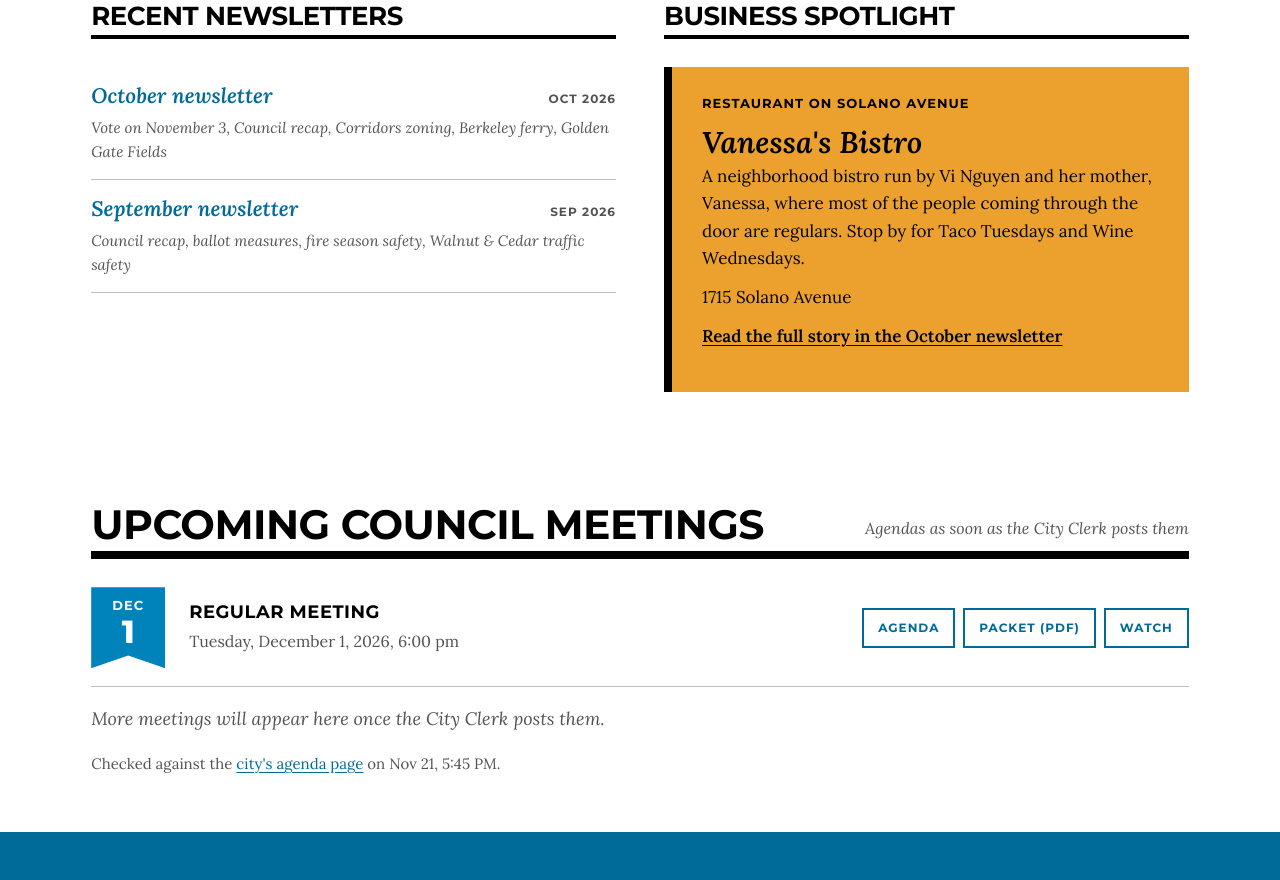
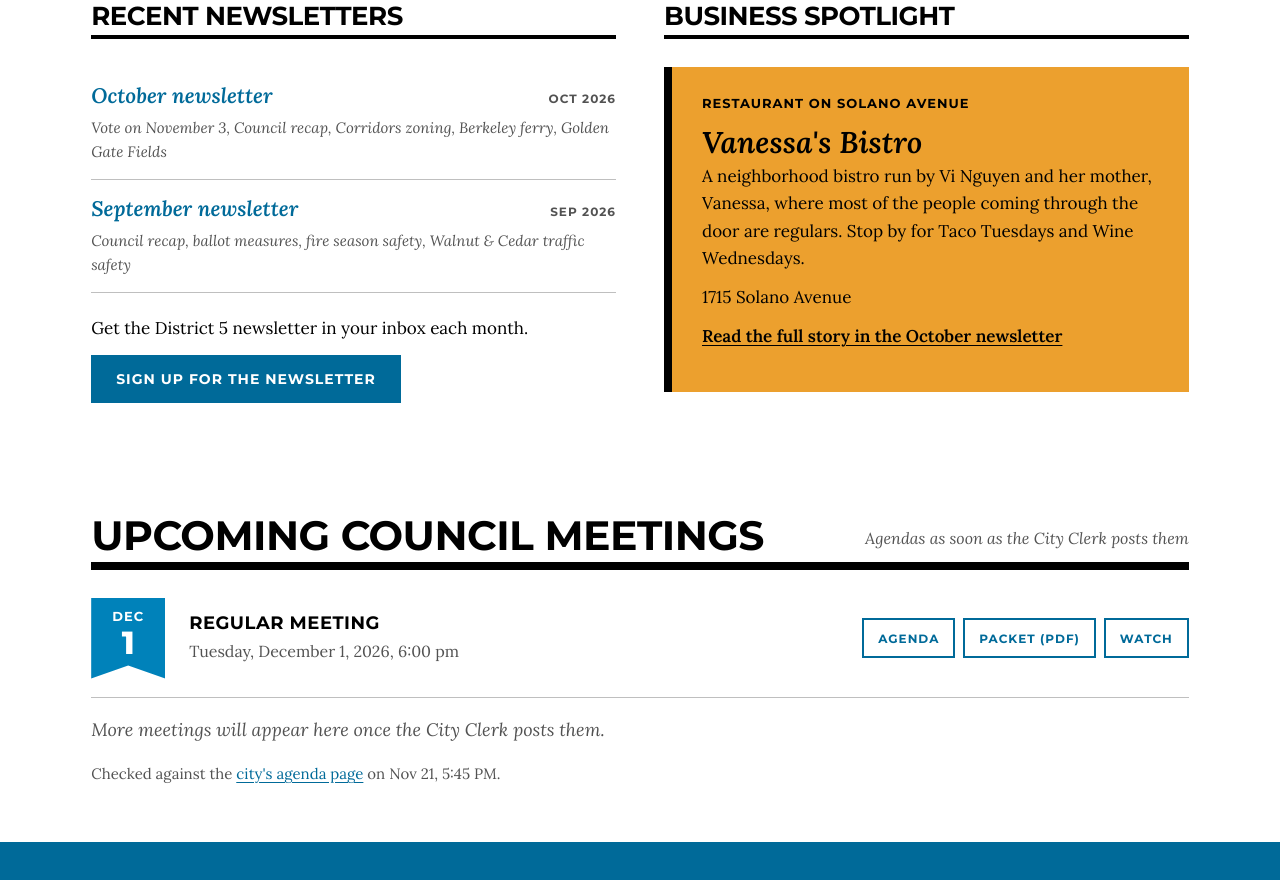
Before and after one commit to shoshanaokeefe/d5website, a plain HTML site: page index.html in a window 1280 px wide. Shown: the part 1396-2276 px from the top of the page. Drawn offline with Linux system fonts and the light colour scheme.

Commit message:
Add files via upload

```diff
--- a/index.html
+++ b/index.html
@@ -3,7 +3,7 @@
 <head>
 <meta charset="utf-8">
 <meta name="viewport" content="width=device-width, initial-scale=1">
-<title>Berkeley District 5 News and Information</title>
+<title>District 5 site preview</title>
 <meta name="description" content="Berkeley District 5 news and information: events, newsletters, local businesses, and City Council meetings.">
 <link rel="preconnect" href="https://fonts.googleapis.com">
 <link rel="preconnect" href="https://fonts.gstatic.com" crossorigin>
@@ -104,6 +104,7 @@ a:hover { color: var(--black); }
 .dl a { display: flex; justify-content: space-between; align-items: baseline; gap: 16px; padding: 15px 0; text-decoration: none; color: var(--black); }
 .dl a b { font: italic 600 21px/1.3 var(--serif); color: var(--blue-text); }
 .dl a:hover b { text-decoration: underline; }
+.subscribe { margin: 22px 0 12px; font-size: 17px; }
 .dl a span { font: 700 12px var(--sans); letter-spacing: 1px; text-transform: uppercase; color: var(--grey); white-space: nowrap; }
 .spot { background: var(--orange); padding: 28px 30px 30px; border-left: 8px solid var(--black); }
 .spot .spot-name { margin: 0 0 4px; font: italic 600 30px/1.15 var(--serif); }
@@ -191,6 +192,7 @@ footer a { color: var(--white); }
         <li><a href="#spotlight">Businesses</a></li>
         <li><a href="#meetings">Council meetings</a></li>
         <li><a href="#contact">Contact</a></li>
+        <li><a href="https://lp.constantcontactpages.com/sl/dJBS6si">Subscribe</a></li>
       </ul>
     </nav>
   </div>
@@ -222,6 +224,8 @@ footer a { color: var(--white); }
         <div id="newsletters">
           <div class="sh sh-sm"><h2>Recent newsletters</h2></div>
           <ul class="dl" id="news-list"><li class="empty">Loading newsletters…</li></ul>
+          <p class="subscribe">Get the District&nbsp;5 newsletter in your inbox each month.</p>
+          <a class="btn" href="https://lp.constantcontactpages.com/sl/dJBS6si">Sign up for the newsletter</a>
         </div>
         <div id="spotlight">
           <div class="sh sh-sm"><h2>Business spotlight</h2></div>
```
